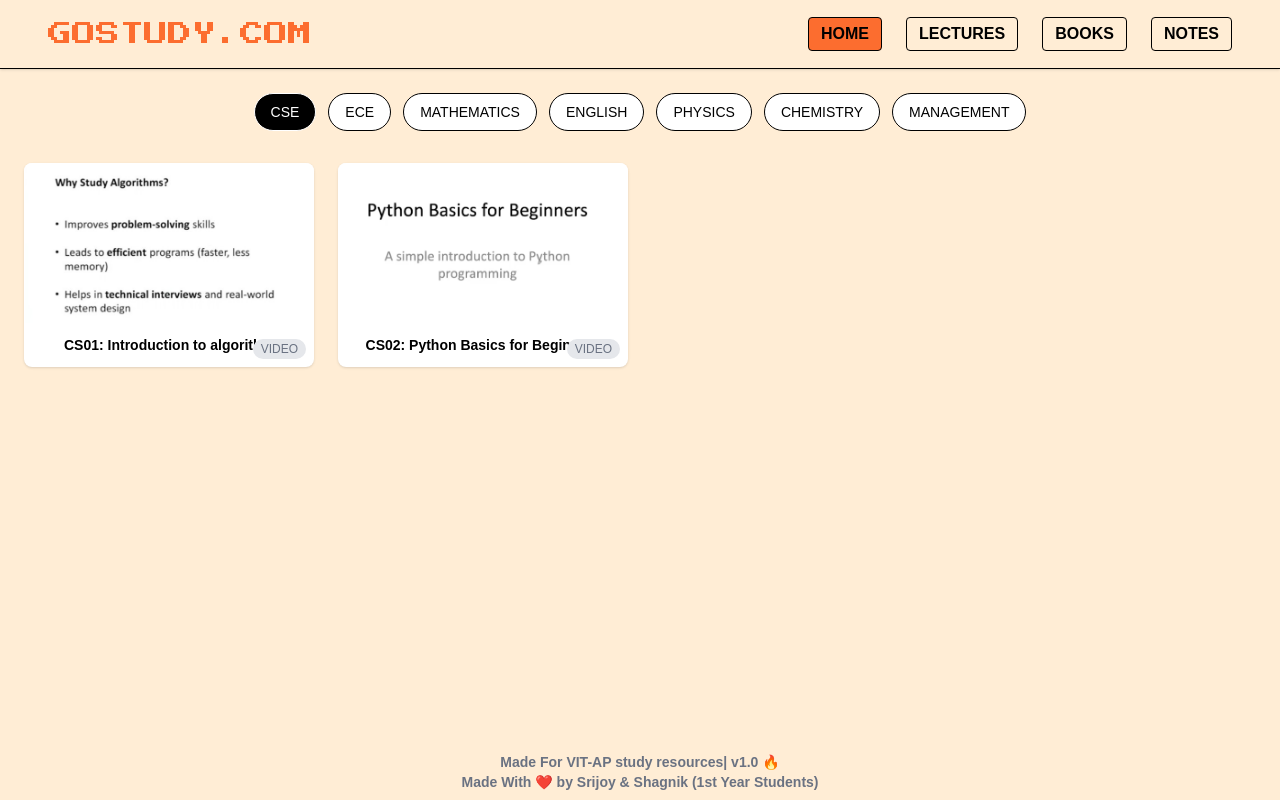
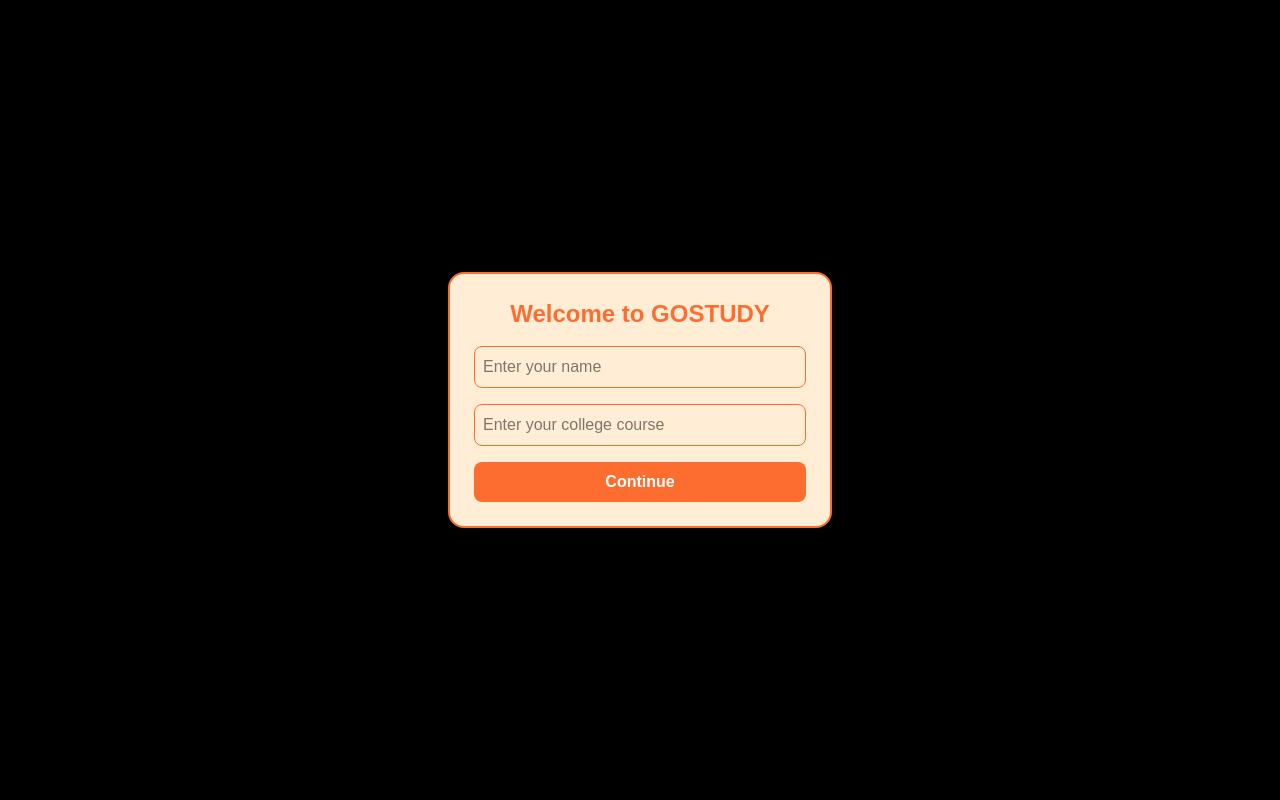
Before and after one commit to SHAGNIK007/Go-study-website-, a Next.js app: page / in a window 1280 px wide. Built offline with nearby package versions, Linux system fonts and the light colour scheme.

Commit message:
Login page

```diff
--- a/src/app/page.tsx
+++ b/src/app/page.tsx
@@ -4,7 +4,6 @@
 import Link from 'next/link';
 import { usePathname, useRouter } from 'next/navigation';
 import { useState, useEffect } from 'react';
-
 
 interface Resource {
   id: number;
@@ -16,15 +15,12 @@
   description?: string;
   homework?: string;
   thumbnail?: string;
-  cred?:string;
+  cred?: string;
 }
-
-
 
 const categories = ['CSE', 'ECE', 'MATHEMATICS', 'ENGLISH', 'PHYSICS', 'CHEMISTRY', 'MANAGEMENT'];
 
-
-const resourcesData = [
+const resourcesData: Resource[] = [
   {
     id: 1,
     title: 'CS01: Introduction to algorithm',
@@ -76,7 +72,6 @@
     pdf: '/pdfs/MAT2.pdf',
     description: 'Covers fundamentals of matrices and their use in solving linear equations.',
     homework: '',
-
     thumbnail: '/M2.png',
   },
   {
@@ -181,7 +176,6 @@
   },
 ];
 
-
 export default function Home() {
   const pathname = usePathname();
   const router = useRouter();
@@ -189,12 +183,18 @@
   const [resources, setResources] = useState<Resource[]>([]);
   const [isMenuOpen, setIsMenuOpen] = useState(false);
 
+  // 🔹 Login states
+  const [showLogin, setShowLogin] = useState(true);
+  const [name, setName] = useState('');
+  const [course, setCourse] = useState('');
+
+  // Filter resources
   useEffect(() => {
-
     const filteredResources = resourcesData.filter((item) => item.subject === selectedCategory);
     setResources(filteredResources);
   }, [selectedCategory]);
 
+  // Menu scroll lock
   useEffect(() => {
     if (isMenuOpen && window.innerWidth < 768) {
       document.body.style.overflow = 'hidden';
@@ -206,8 +206,60 @@
     };
   }, [isMenuOpen]);
 
+  // Show popup only first visit
+  useEffect(() => {
+    const hasLoggedIn = localStorage.getItem('hasLoggedIn');
+    if (hasLoggedIn) {
+      setShowLogin(false);
+    }
+  }, []);
+
+  const handleLogin = (e: React.FormEvent) => {
+    e.preventDefault();
+    localStorage.setItem('hasLoggedIn', 'true');
+    localStorage.setItem('studentName', name);
+    localStorage.setItem('studentCourse', course);
+    setShowLogin(false);
+  };
+
   return (
     <div className="min-h-screen bg-[#FFEDD5] text-black relative">
+      {/* 🔹 Login Popup */}
+      {showLogin && (
+        <div className="fixed inset-0 bg-black bg-opacity-50 flex items-center justify-center z-50">
+          <div className="bg-[#FFEDD5] p-6 rounded-2xl shadow-lg w-96 border-2 border-[#FC6D2F]">
+            <h2 className="text-2xl font-bold mb-4 text-center text-[#FC6D2F]">
+              Welcome to GOSTUDY
+            </h2>
+            <form onSubmit={handleLogin} className="flex flex-col gap-4">
+              <input
+                type="text"
+                placeholder="Enter your name"
+                value={name}
+                onChange={(e) => setName(e.target.value)}
+                className="border border-[#FC6D2F] p-2 rounded-lg focus:outline-none focus:ring-2 focus:ring-[#FC6D2F]"
+                required
+              />
+              <input
+                type="text"
+                placeholder="Enter your college course"
+                value={course}
+                onChange={(e) => setCourse(e.target.value)}
+                className="border border-[#FC6D2F] p-2 rounded-lg focus:outline-none focus:ring-2 focus:ring-[#FC6D2F]"
+                required
+              />
+              <button
+                type="submit"
+                className="bg-[#FC6D2F] text-white py-2 rounded-lg font-semibold hover:bg-orange-600 transition"
+              >
+                Continue
+              </button>
+            </form>
+          </div>
+        </div>
+      )}
+
+      {/* Header */}
       <header className="w-full px-4 md:px-12 py-4 flex justify-between items-center border-b bg-[#FFEDD5] shadow-sm">
         <Link href="/" className="cursor-pointer transition-transform duration-200 hover:scale-105">
           <h1 style={{ fontFamily: "'Press Start 2P', cursive", color: '#FC6D2F', fontSize: '24px', margin: 0 }}>
@@ -221,15 +273,9 @@
             aria-label="Toggle menu"
           >
             <div className="w-6 h-5 flex flex-col justify-between">
-              <span
-                className={`w-full h-0.5 bg-black transition-all duration-300 ${isMenuOpen ? 'rotate-45 translate-y-2' : ''}`}
-              ></span>
-              <span
-                className={`w-full h-0.5 bg-black transition-all duration-300 ${isMenuOpen ? 'opacity-0' : ''}`}
-              ></span>
-              <span
-                className={`w-full h-0.5 bg-black transition-all duration-300 ${isMenuOpen ? '-rotate-45 -translate-y-2' : ''}`}
-              ></span>
+              <span className={`w-full h-0.5 bg-black transition-all duration-300 ${isMenuOpen ? 'rotate-45 translate-y-2' : ''}`}></span>
+              <span className={`w-full h-0.5 bg-black transition-all duration-300 ${isMenuOpen ? 'opacity-0' : ''}`}></span>
+              <span className={`w-full h-0.5 bg-black transition-all duration-300 ${isMenuOpen ? '-rotate-45 -translate-y-2' : ''}`}></span>
             </div>
           </button>
         </div>
@@ -242,9 +288,7 @@
                 key={link}
                 href={href}
                 className={`text-sm md:text-base font-semibold px-3 py-1 rounded border transition ${
-                  isActive
-                    ? 'bg-[#FC6D2F] text-black border-black'
-                    : 'text-black hover:text-blue-600'
+                  isActive ? 'bg-[#FC6D2F] text-black border-black' : 'text-black hover:text-blue-600'
                 }`}
               >
                 {link.toUpperCase()}
@@ -254,9 +298,9 @@
         </nav>
       </header>
 
+      {/* Mobile nav */}
       <nav
         className={`${isMenuOpen ? 'flex flex-col slide-in' : 'hidden'} md:hidden fixed top-0 right-0 bg-black text-white p-6 shadow-md rounded-l-lg w-1/2 h-screen z-20`}
-        style={{ transformOrigin: 'right', transition: 'transform 0.4s ease-in-out' }}
       >
         {['Home', 'Lectures', 'Books', 'Notes'].map((link) => {
           const href = link === 'Home' ? '/' : `/${link.toLowerCase()}`;
@@ -267,9 +311,7 @@
               href={href}
               onClick={() => setIsMenuOpen(false)}
               className={`block py-3 text-sm font-semibold px-4 rounded border transition ${
-                isActive
-                  ? 'bg-[#FC6D2F] text-black border-black'
-                  : 'hover:text-blue-600'
+                isActive ? 'bg-[#FC6D2F] text-black border-black' : 'hover:text-blue-600'
               }`}
               style={{ marginBottom: '1rem' }}
             >
@@ -279,6 +321,7 @@
         })}
       </nav>
 
+      {/* Main content */}
       <main className="container mx-auto p-6">
         <div className="flex flex-wrap gap-3 justify-center mb-8">
           {categories.map((cat) => (
@@ -286,9 +329,7 @@
               key={cat}
               onClick={() => setSelectedCategory(cat)}
               className={`px-4 py-2 border rounded-full font-medium text-sm ${
-           selectedCategory === cat
-                  ? 'bg-black text-white'
-                  : 'bg-white text-black hover:bg-gray-100'
+                selectedCategory === cat ? 'bg-black text-white' : 'bg-white text-black hover:bg-gray-100'
               } transition`}
             >
               {cat}
@@ -323,9 +364,7 @@
 
       <footer className="w-full bg-[#FFEDD5] text-gray-500 p-2 fixed bottom-0 left-0 text-center">
         <p className="text-sm font-semibold">Made For VIT-AP study resources| v1.0 🔥</p>
-        <p className="text-sm font-semibold">Made With ❤️ by Srijoy & Shagnik (1st Year Students)
-
-</p>
+        <p className="text-sm font-semibold">Made With ❤️ by Srijoy & Shagnik (1st Year Students)</p>
       </footer>
     </div>
   );
```
Lines whose indentation alone changed are shown as unchanged.
